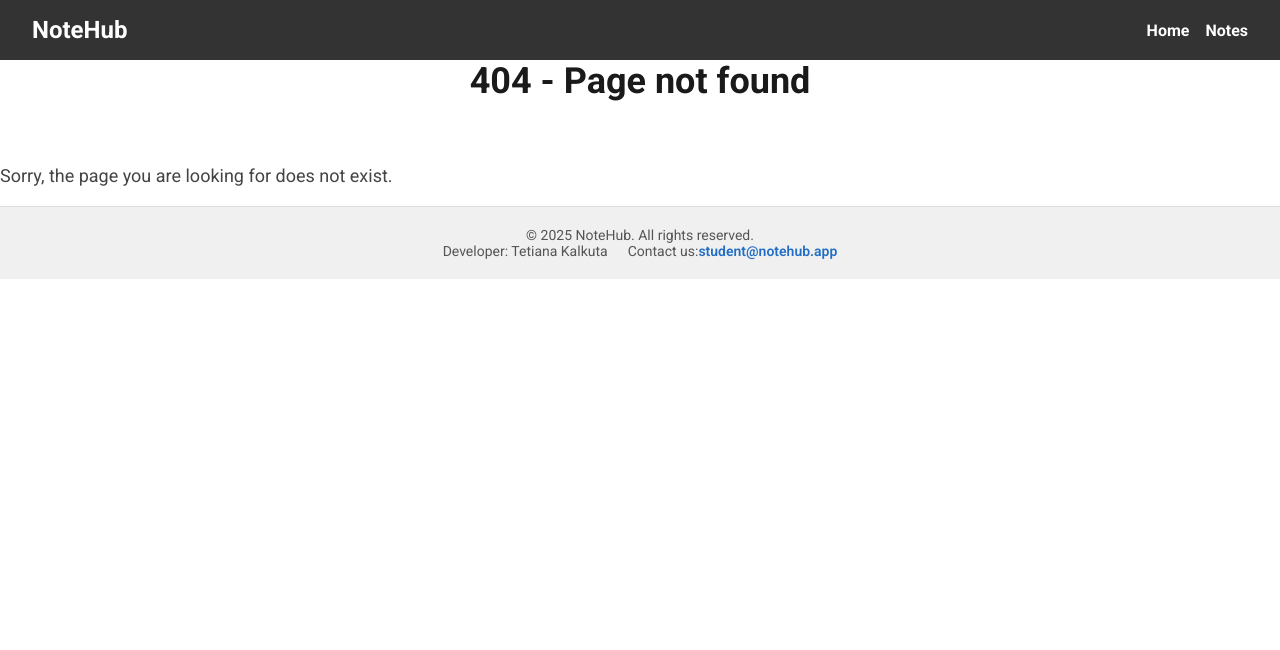
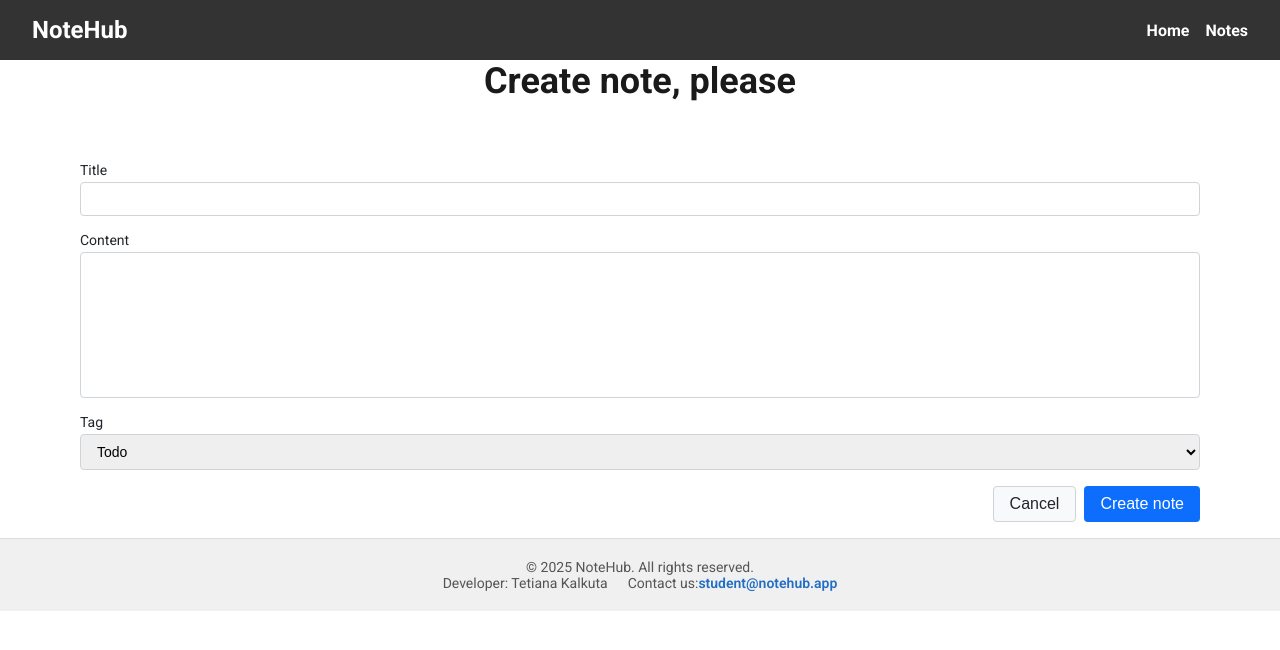
Before and after one commit to TanyaKalkuta/08-zustand, a Next.js app: page /notes/action/create in a window 1280 px wide. Before the commit this address had no page. Shown: the top 650 px of the page. Built offline with nearby package versions, Linux system fonts and the light colour scheme; no server answers.

Commit message:
add note store

```diff
--- a/app/not-found.tsx
+++ b/app/not-found.tsx
@@ -10,7 +10,7 @@ export const metadata: Metadata = {
   openGraph: {
     title: 'Page Not Found',
     description: 'This page does not exist.',
-    // url: BASE_URL,
+    url: 'https://08-zustand-zoqd-3uuhi5857-tetiana-kalkutas-projects.vercel.app',
     images: [
       {
         url: 'https://ac.goit.global/fullstack/react/notehub-og-meta.jpg',
--- /dev/null
+++ b/app/notes/action/create/CreateNote.module.css
@@ -0,0 +1,18 @@
+.main {
+  flex: 1;
+}
+
+.container {
+  width: 90%;
+  max-width: 1280px;
+  margin: 0px auto;
+  padding: 0 16px 16px;
+}
+
+.title {
+  font-size: 36px;
+  font-weight: 700;
+  color: #1a1a1a;
+  margin-bottom: 60px;
+  text-align: center;
+}
--- /dev/null
+++ b/app/notes/action/create/page.tsx
@@ -0,0 +1,34 @@
+import { Metadata } from 'next';
+import css from './CreateNote.module.css';
+import NoteForm from '@/components/NoteForm/NoteForm';
+
+export const metadata: Metadata = {
+  title: 'Create Note',
+  description: 'Create Note',
+  openGraph: {
+    title: 'Create Note',
+    description: 'Create Note',
+    url: 'https://08-zustand-zoqd-3uuhi5857-tetiana-kalkutas-projects.vercel.app/notes/action/create',
+    images: [
+      {
+        url: 'https://ac.goit.global/fullstack/react/notehub-og-meta.jpg',
+        width: 1200,
+        height: 630,
+        alt: 'NoteHub',
+      },
+    ],
+  },
+};
+
+function CreateNote() {
+  return (
+    <main className={css.main}>
+      <div className={css.container}>
+        <h1 className={css.title}>Create note, please</h1>
+        <NoteForm />
+      </div>
+    </main>
+  );
+}
+
+export default CreateNote;
--- a/components/NoteForm/NoteForm.tsx
+++ b/components/NoteForm/NoteForm.tsx
@@ -1,25 +1,17 @@
-import { Formik, Form, Field, ErrorMessage, type FormikHelpers } from 'formik';
+'use client';
 import { useMutation, useQueryClient } from '@tanstack/react-query';
 import * as Yup from 'yup';
 import css from './NoteForm.module.css';
 import { createNote } from '@/lib/api';
 import type { NoteTag } from '../../types/note';
-
-interface NoteFormProps {
-  onClose: () => void;
-}
+import { useRouter } from 'next/navigation';
+import { useNoteDraftStore } from '@/lib/store/noteStore';
 
 interface NoteFormValues {
   title: string;
   content: string;
   tag: NoteTag;
 }
-
-const initialValues: NoteFormValues = {
-  title: '',
-  content: '',
-  tag: 'Todo',
-};
 
 const validationSchema = Yup.object({
   title: Yup.string()
@@ -33,82 +25,127 @@ const validationSchema = Yup.object({
     .required('Required'),
 });
 
-export default function NoteForm({ onClose }: NoteFormProps) {
+export default function NoteForm() {
+  const router = useRouter();
   const queryClient = useQueryClient();
+  // 2. Викликаємо хук і отримуємо значення
+  const { draft, setDraft, clearDraft } = useNoteDraftStore();
+
+  // 3. Оголошуємо функцію для onChange щоб при зміні будь-якого
+  // елемента форми оновити чернетку нотатки в сторі
+  const handleChange = (
+    event: React.ChangeEvent<
+      HTMLInputElement | HTMLTextAreaElement | HTMLSelectElement
+    >
+  ) => {
+    // 4. Коли користувач змінює будь-яке поле форми — оновлюємо стан
+    setDraft({
+      ...draft,
+      [event.target.name]: event.target.value,
+    });
+  };
 
   const { mutate, isPending } = useMutation({
     mutationKey: ['createNote'],
-    mutationFn: (data: NoteFormValues) => createNote(data),
+    mutationFn: createNote,
+    // 5. При успішному створенні нотатки очищуємо чернетку
     onSuccess: () => {
       queryClient.invalidateQueries({ queryKey: ['notes'] });
-      onClose();
+      clearDraft();
+      router.push(`/notes/filter/all`);
     },
   });
 
-  const handleSubmit = (
-    values: NoteFormValues,
-    actions: FormikHelpers<NoteFormValues>
-  ) => {
+  const handleCancel = () => router.push('/notes/filter/all');
+
+  const handleSubmit = async (formData: FormData) => {
+    // const values = Object.fromEntries(formData) as NewNote;
+    // mutate(values);
+    const values: NoteFormValues = {
+      title: formData.get('title') as string,
+      content: formData.get('content') as string,
+      tag: formData.get('tag') as NoteTag,
+    };
     mutate(values);
-    actions.resetForm();
+    // try {
+    //   setErrors({});
+    //   await validationSchema.validate(values, { abortEarly: false });
+    //   mutate(values);
+    // } catch (err) {
+    //   if (err instanceof Yup.ValidationError) {
+    //     const formErrors: Record<string, string> = {};
+    //     err.inner.forEach((e: Yup.ValidationError) => {
+    //       if (e.path) formErrors[e.path] = e.message;
+    //     });
+    //     setErrors(formErrors);
+    //   }
+    // }
   };
 
+  // 6. До кожного елемента додаємо defaultValue та onChange
+  // щоб задати початкове значення із чернетки
+  // та при зміні оновити чернетку в сторі
   return (
-    <Formik
-      initialValues={initialValues}
-      validationSchema={validationSchema}
-      onSubmit={handleSubmit}
-    >
-      <Form className={css.form}>
+    <form action={handleSubmit} className={css.form}>
       <div className={css.formGroup}>
         <label htmlFor="title">Title</label>
-          <Field id="title" name="title" className={css.input} />
-          <ErrorMessage component="span" name="title" className={css.error} />
+        <input
+          value={draft?.title}
+          onChange={handleChange}
+          id="title"
+          type="text"
+          name="title"
+          className={css.input}
+        />
+        {/* {errors.title && <span className={css.error}>{errors.title}</span>}{' '} */}
       </div>
 
       <div className={css.formGroup}>
         <label htmlFor="content">Content</label>
-          <Field
-            as="textarea"
+        <textarea
+          value={draft?.content}
+          onChange={handleChange}
           id="content"
           name="content"
           rows={8}
           className={css.textarea}
         />
-          <ErrorMessage component="span" name="content" className={css.error} />
+        {/* {errors.content && <span className={css.error}>{errors.content}</span>} */}
       </div>
 
       <div className={css.formGroup}>
         <label htmlFor="tag">Tag</label>
-          <Field as="select" id="tag" name="tag" className={css.select}>
+        <select
+          value={draft?.tag}
+          onChange={handleChange}
+          id="tag"
+          name="tag"
+          className={css.select}
+        >
+          {' '}
           <option value="Todo">Todo</option>
           <option value="Work">Work</option>
           <option value="Personal">Personal</option>
           <option value="Meeting">Meeting</option>
           <option value="Shopping">Shopping</option>
-          </Field>
-          <ErrorMessage component="span" name="tag" className={css.error} />
+        </select>
+        {/* {errors.tag && <span className={css.error}>{errors.tag}</span>} */}
       </div>
 
       <div className={css.actions}>
         <button
           type="button"
           className={css.cancelButton}
-            onClick={onClose}
+          onClick={handleCancel}
           disabled={isPending}
         >
           Cancel
         </button>
 
-          <button
-            type="submit"
-            className={css.submitButton}
-            disabled={isPending}
-          >
-            {isPending ? 'Creating...' : 'Create note'}
+        <button type="submit" className={css.submitButton} disabled={isPending}>
+          Create note
         </button>
       </div>
-      </Form>
-    </Formik>
+    </form>
   );
 }
--- a/lib/api.ts
+++ b/lib/api.ts
@@ -1,25 +1,20 @@
 import axios from 'axios';
-import type { Note } from '../types/note';
+import type { Note, NewNote } from '../types/note';
 
 axios.defaults.baseURL = `https://notehub-public.goit.study/api`;
 const TOKEN = process.env.NEXT_PUBLIC_NOTEHUB_TOKEN;
 
-export interface FetchNotesParams {
-  page?: number;
-  perPage?: number;
-  search?: string;
-}
 export interface FetchNotesResponse {
   notes: Note[];
   totalPages: number;
 }
 
 // інтерфейс параметрів для створення нотатки
-export interface CreateNoteParams {
-  title: string;
-  content?: string;
-  tag: Note['tag'];
-}
+// export interface CreateNoteParams {
+//   title: string;
+//   content?: string;
+//   tag: Note['tag'];
+// }
 
 export default async function fetchNotes(
   search: string,
@@ -42,8 +37,8 @@ export default async function fetchNotes(
   return data;
 }
 
-export async function createNote(note: CreateNoteParams): Promise<Note> {
-  const { data } = await axios.post<Note>('/notes', note, {
+export async function createNote(newNote: NewNote): Promise<Note> {
+  const { data } = await axios.post<Note>('/notes', newNote, {
     headers: {
       Authorization: `Bearer ${TOKEN}`,
     },
--- /dev/null
+++ b/lib/store/noteStore.ts
@@ -0,0 +1,31 @@
+import { create } from 'zustand';
+import { NewNote } from '@/types/note';
+import { persist } from 'zustand/middleware';
+
+type NoteDraftStore = {
+  draft: NewNote;
+  setDraft: (note: NewNote) => void;
+  clearDraft: () => void;
+};
+
+const initialDraft: NewNote = {
+  title: '',
+  content: '',
+  tag: 'Todo',
+};
+
+export const useNoteDraftStore = create<NoteDraftStore>()(
+  persist(
+    set => ({
+      draft: initialDraft,
+      setDraft: note => set(() => ({ draft: note })),
+      clearDraft: () => set(() => ({ draft: initialDraft })),
+    }),
+    {
+      // Ключ у localStorage
+      name: 'note-draft',
+      // Зберігаємо лише властивість draft
+      partialize: state => ({ draft: state.draft }),
+    }
+  )
+);
--- a/package.json
+++ b/package.json
@@ -18,7 +18,8 @@
     "react-hot-toast": "^2.6.0",
     "react-paginate": "^8.3.0",
     "use-debounce": "^10.0.6",
-    "yup": "^1.7.1"
+    "yup": "^1.7.1",
+    "zustand": "^5.0.9"
   },
   "devDependencies": {
     "@types/node": "^20",
--- a/types/note.ts
+++ b/types/note.ts
@@ -8,3 +8,9 @@ export interface Note {
   createdAt: string;
   updatedAt: string;
 }
+
+export interface NewNote {
+  title: string;
+  content: string;
+  tag: NoteTag;
+}
```
Also changed, not shown: app/notes/filter/[...slug]/Notes.client.tsx (+3 -13 lines), 1 other file (tests, documents, lock files or other folders). Lines whose indentation alone changed are shown as unchanged.
